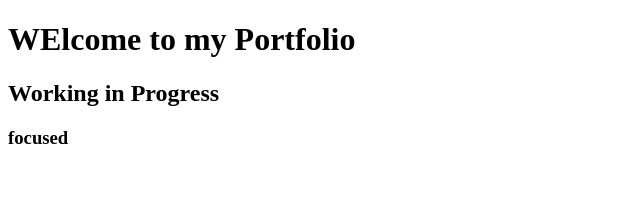
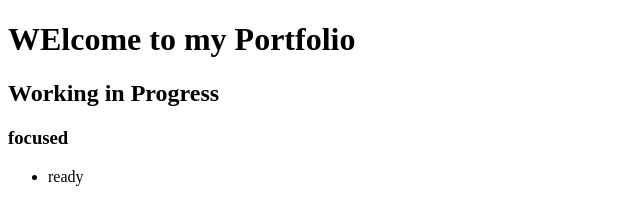
Before and after one commit to seanhemphill/seanhemphill.github.io, a plain HTML site: page index.html in a window 1280 px wide. Shown: the full height of the page, 0-640 px from the left. Drawn offline with Linux system fonts and the light colour scheme.

Commit message:
Update index.html

```diff
--- a/index.html
+++ b/index.html
@@ -7,5 +7,8 @@
         <h1>WElcome to my Portfolio</h1>
         <h2>Working in Progress</h2>
         <h3>focused</h3>
+        <ul>
+            <li >ready</li>
+        </ul>
     </body>
 </html>
```
